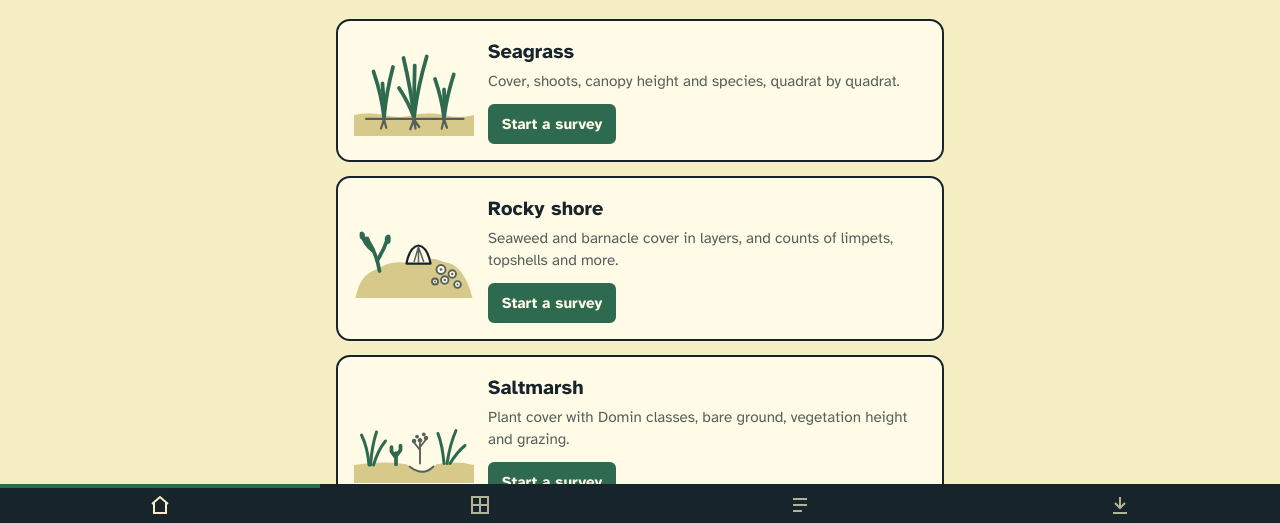
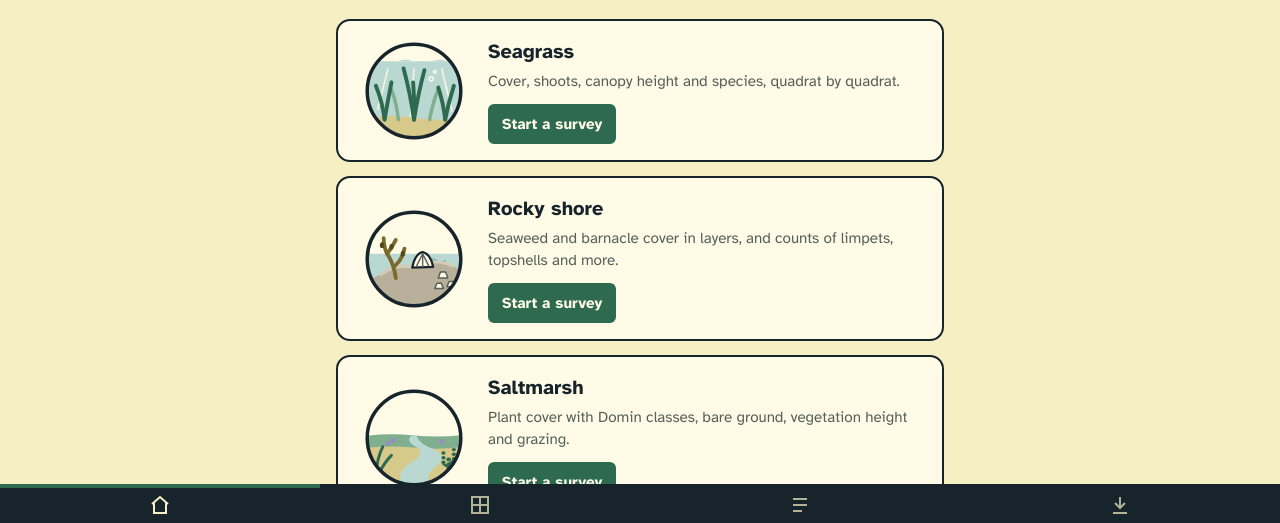
Before and after one commit to ollietidal/QaudratNotes, a plain HTML site: page index.html in a window 1280 px wide. Shown: the part 252-775 px from the top of the page. Drawn offline with Linux system fonts and the light colour scheme.

Commit message:
v0.17.2: round habitat badges
- New round badge illustrations for seagrass, rocky shore and saltmarsh
- Rocky shore wrack recoloured olive-brown (it's a brown alga) and moved in from the edge
- Dark-mode colours for the badges

```diff
--- a/index.html
+++ b/index.html
@@ -33,6 +33,8 @@
   --green-ink: #FFFBE6;
   --green-soft: #CFE3C6;
   --tape: #D9481F;
+  --green2: #7FAF8F; --green3: #1E4D38; --sand: #D6C98A; --sand2: #C2B26F; --rock: #B8B09A; --rock2: #9C9580; --rock3: #D2CBB5;
+  --sea: #B9D8D2; --sea2: #7FB3AB; --lilac: #9C88C9; --wrack: #7B6A2C; --wrack2: #54471A;
   --focus: #1B5FA8;
   --radius-s: 6px;
   --radius-l: 14px;
@@ -48,12 +50,14 @@
     --paper: #10181B; --surface: #18242A; --ink: #F2EBC4; --muted: #A3AB9F;
     --line: #2E3D43; --green: #6FBF8E; --green-ink: #0E1A14; --green-soft: #23402F;
     --tape: #FF7A4D; --focus: #8CC4FF; color-scheme: dark;
+    --sand: #3E4636; --sand2: #59614A; --green2: #3E7A59; --green3: #4E9C70; --rock: #4A5352; --rock2: #343C3B; --rock3: #646F6D; --sea: #24454B; --sea2: #4F8A8F; --lilac: #B6A6E0; --wrack: #A8924F; --wrack2: #7D6B33;
   }
 }
 :root[data-theme="dark"] {
   --paper: #10181B; --surface: #18242A; --ink: #F2EBC4; --muted: #A3AB9F;
   --line: #2E3D43; --green: #6FBF8E; --green-ink: #0E1A14; --green-soft: #23402F;
   --tape: #FF7A4D; --focus: #8CC4FF; color-scheme: dark;
+    --sand: #3E4636; --sand2: #59614A; --green2: #3E7A59; --green3: #4E9C70; --rock: #4A5352; --rock2: #343C3B; --rock3: #646F6D; --sea: #24454B; --sea2: #4F8A8F; --lilac: #B6A6E0; --wrack: #A8924F; --wrack2: #7D6B33;
 }
 *, *::before, *::after { box-sizing: inherit; }
 html { scroll-padding-top: env(safe-area-inset-top, 0px); background: var(--paper); }
@@ -267,6 +271,7 @@ select:focus { border-color: var(--ink); outline: none; }
 .habitats { display: grid; gap: 14px; margin-top: 22px; }
 .habitat-card { background: var(--surface); border: 2px solid var(--ink); border-radius: var(--radius-l); padding: 16px; display: grid; grid-template-columns: 120px 1fr; gap: 14px; align-items: center; }
 .habitat-art { width: 100%; height: auto; display: block; }
+.habitat-art.round { width: 104px; margin: 0 auto; }
 .habitat-card h2 { margin: 0 0 4px; font-size: 1.25rem; }
 .habitat-card p { margin: 0 0 12px; color: var(--muted); font-size: .95rem; }
 @media (max-width: 360px) { .habitat-card { grid-template-columns: 1fr; } .habitat-art { max-width: 180px; margin: 0 auto; } }
@@ -423,18 +428,19 @@ details.about-box, details.about-box * { box-sizing: border-box; }
 
   <div class="habitats">
     <article class="habitat-card">
-      <svg class="habitat-art" viewBox="0 0 160 120" aria-hidden="true">
-        <path d="M0 92 Q20 87 40 92 T80 92 T120 92 T160 92 V120 H0 Z" fill="var(--line)"/>
-        <g fill="none" stroke="var(--green)" stroke-width="5" stroke-linecap="round">
-          <path d="M40 95 Q37 66 26 34"/><path d="M40 95 Q43 62 52 28"/><path d="M40 95 Q40 72 38 50"/>
-          <path d="M80 95 Q76 58 66 16"/><path d="M80 95 Q85 54 97 14"/><path d="M80 95 Q80 62 81 26"/><path d="M80 95 Q72 74 60 56"/>
-          <path d="M120 95 Q117 70 108 44"/><path d="M120 95 Q124 66 133 38"/><path d="M120 95 Q121 76 120 58"/>
-        </g>
-        <g stroke="var(--muted)" stroke-width="3" stroke-linecap="round" fill="none">
-          <path d="M16 97 H146"/>
-          <path d="M40 98 l-4 12 M40 98 l3 11 M80 98 l-5 13 M80 98 l2 12 M80 98 l7 10 M120 98 l-3 12 M120 98 l4 11"/>
-        </g>
-        <g fill="var(--muted)"><circle cx="40" cy="97" r="3"/><circle cx="80" cy="97" r="3"/><circle cx="120" cy="97" r="3"/></g>
+      <svg class="habitat-art round" viewBox="0 0 120 120" aria-hidden="true">
+        <defs><clipPath id="hab-cca"><circle cx="60" cy="60" r="54"/></clipPath></defs>
+  <g clip-path="url(#hab-cca)">
+    <rect width="120" height="120" fill="var(--sea)"/>
+    <rect width="120" height="26" fill="var(--surface)"/>
+    <path d="M0 26 q10 -4 20 0 t20 0 t20 0 t20 0 t20 0 t20 0" fill="var(--sea)"/>
+    <g fill="none" stroke="var(--surface)" stroke-width="2" opacity=".8"><path d="M30 34 L18 82 M60 34 L56 90 M92 34 L104 84"/></g>
+    <path d="M0 92 Q30 86 60 91 T120 90 V120 H0 Z" fill="var(--sand)"/>
+    <g fill="none" stroke="var(--green2)" stroke-width="4" stroke-linecap="round"><path d="M42 93 Q40 74 34 58"/><path d="M78 93 Q82 72 88 58"/></g>
+    <g fill="none" stroke="var(--green)" stroke-width="4.5" stroke-linecap="round"><path d="M26 93 Q24 74 16 54"/><path d="M26 93 Q30 70 34 50"/><path d="M60 93 Q56 64 48 34"/><path d="M60 93 Q65 62 72 36"/><path d="M60 93 Q61 72 59 50"/><path d="M96 93 Q94 74 88 56"/><path d="M96 93 Q100 72 106 54"/></g>
+    <g fill="none" stroke="var(--surface)" stroke-width="1.6"><circle cx="80" cy="46" r="2.4"/><circle cx="84" cy="38" r="1.6"/></g>
+  </g>
+  <circle cx="60" cy="60" r="54" fill="none" stroke="var(--ink)" stroke-width="4"/>
       </svg>
       <div>
         <h2>Seagrass</h2>
@@ -443,18 +449,20 @@ details.about-box, details.about-box * { box-sizing: border-box; }
       </div>
     </article>
     <article class="habitat-card">
-      <svg class="habitat-art" viewBox="0 0 160 120" aria-hidden="true">
-        <path d="M2 112 Q8 80 30 74 Q50 60 74 66 Q96 54 120 64 Q146 66 158 112 Z" fill="var(--line)"/>
-        <g fill="none" stroke="var(--green)" stroke-width="5" stroke-linecap="round">
-          <path d="M34 76 Q30 52 18 34"/><path d="M31 62 Q40 48 46 30"/><path d="M24 48 Q14 40 10 26"/>
-        </g>
-        <g fill="var(--green)"><ellipse cx="17" cy="36" rx="4" ry="6"/><ellipse cx="45" cy="34" rx="4" ry="6"/><ellipse cx="11" cy="29" rx="3.5" ry="5"/></g>
-        <path d="M70 66 Q74 44 86 42 Q98 44 102 66 Z" fill="var(--surface)" stroke="var(--ink)" stroke-width="3" stroke-linejoin="round"/>
-        <g stroke="var(--muted)" stroke-width="2" fill="none"><path d="M86 44 L80 64 M86 44 L86 65 M86 44 L93 64"/></g>
-        <g fill="var(--surface)" stroke="var(--muted)" stroke-width="2.5">
-          <circle cx="116" cy="74" r="6"/><circle cx="131" cy="80" r="5"/><circle cx="121" cy="88" r="5"/><circle cx="138" cy="94" r="4.5"/><circle cx="108" cy="90" r="4"/>
-        </g>
-        <g fill="var(--muted)"><circle cx="116" cy="74" r="1.8"/><circle cx="131" cy="80" r="1.6"/><circle cx="121" cy="88" r="1.6"/><circle cx="138" cy="94" r="1.4"/><circle cx="108" cy="90" r="1.3"/></g>
+      <svg class="habitat-art round" viewBox="0 0 120 120" aria-hidden="true">
+        <defs><clipPath id="hab-ccb"><circle cx="60" cy="60" r="54"/></clipPath></defs>
+  <g clip-path="url(#hab-ccb)">
+    <rect width="120" height="120" fill="var(--surface)"/>
+    <rect y="54" width="120" height="66" fill="var(--sea)"/>
+    <g fill="none" stroke="var(--sea2)" stroke-width="2" stroke-linecap="round"><path d="M76 62 q5 -3 10 0 t10 0"/></g>
+    <path d="M-4 120 Q0 84 22 78 Q40 64 62 70 Q84 58 104 68 Q122 72 126 120 Z" fill="var(--rock)"/>
+    <path d="M22 78 Q40 64 62 70 Q84 58 104 68" fill="none" stroke="var(--rock3)" stroke-width="3.5" stroke-linecap="round"/>
+    <g transform="translate(9 4)"><g fill="none" stroke="var(--wrack)" stroke-width="4.4" stroke-linecap="round"><path d="M30 78 Q28 62 20 50"/><path d="M20 50 Q16 42 16 32"/><path d="M20 50 Q26 42 30 34"/><path d="M29 64 Q38 56 40 44"/></g><g fill="var(--wrack2)"><ellipse cx="14" cy="40" rx="2.4" ry="3.4"/><ellipse cx="25" cy="42" rx="2.4" ry="3.4"/><ellipse cx="38" cy="50" rx="2.4" ry="3.4"/></g></g>
+    <path d="M58 70 Q61 54 70 52 Q79 54 82 69 Z" fill="var(--surface)" stroke="var(--ink)" stroke-width="2.6" stroke-linejoin="round"/>
+    <g stroke="var(--muted)" stroke-width="1.6" stroke-linecap="round"><path d="M70 54 L63 68 M70 54 L70 69 M70 54 L77 68"/></g>
+    <g stroke="var(--muted)" stroke-width="1.8" fill="var(--surface)" stroke-linejoin="round"><path d="M88 82 L90.5 75 L96.5 75 L99 82 Z"/><path d="M98 92 L100.5 86 L105.5 86 L108 92 Z"/><path d="M84 94 L86.5 88 L91.5 88 L94 94 Z"/></g>
+  </g>
+  <circle cx="60" cy="60" r="54" fill="none" stroke="var(--ink)" stroke-width="4"/>
       </svg>
       <div>
         <h2>Rocky shore</h2>
@@ -463,18 +471,18 @@ details.about-box, details.about-box * { box-sizing: border-box; }
       </div>
     </article>
     <article class="habitat-card">
-      <svg class="habitat-art" viewBox="0 0 160 120" aria-hidden="true">
-        <path d="M0 96 Q40 90 70 95 Q78 104 92 104 Q104 104 110 95 Q136 90 160 96 V120 H0 Z" fill="var(--line)"/>
-        <path d="M74 98 Q92 112 106 98" fill="none" stroke="var(--muted)" stroke-width="2.5" stroke-linecap="round"/>
-        <g fill="none" stroke="var(--green)" stroke-width="4" stroke-linecap="round">
-          <path d="M20 96 Q18 72 10 56"/><path d="M22 96 Q24 70 30 52"/><path d="M26 96 Q32 76 42 64"/>
-          <path d="M120 94 Q118 70 112 54"/><path d="M124 94 Q128 68 136 50"/><path d="M128 94 Q138 78 148 70"/>
-        </g>
-        <g fill="none" stroke="var(--green)" stroke-width="5" stroke-linecap="round" stroke-linejoin="round">
-          <path d="M56 95 V80 M56 86 L50 78 M56 84 L62 76 M50 78 V72 M62 76 V70"/>
-        </g>
-        <g stroke="var(--muted)" stroke-width="2.5" stroke-linecap="round"><path d="M88 94 V66 M88 76 L80 66 M88 72 L96 62"/></g>
-        <g fill="var(--muted)"><circle cx="80" cy="64" r="3"/><circle cx="96" cy="60" r="3"/><circle cx="88" cy="63" r="3"/><circle cx="84" cy="58" r="2.5"/><circle cx="93" cy="55" r="2.5"/></g>
+      <svg class="habitat-art round" viewBox="0 0 120 120" aria-hidden="true">
+        <defs><clipPath id="hab-ccc"><circle cx="60" cy="60" r="54"/></clipPath></defs>
+  <g clip-path="url(#hab-ccc)">
+    <rect width="120" height="120" fill="var(--surface)"/>
+    <path d="M0 58 Q30 54 60 57 T120 56 V120 H0 Z" fill="var(--green2)"/>
+    <path d="M0 72 Q30 68 60 71 T120 70 V120 H0 Z" fill="var(--sand)"/>
+    <path d="M57 57 Q50 64 62 70 Q76 78 54 90 Q36 102 50 122 L82 122 Q70 104 84 94 Q104 80 76 70 Q64 64 63 57 Z" fill="var(--sea)"/>
+    <g fill="none" stroke="var(--green)" stroke-width="3.4" stroke-linecap="round"><path d="M14 100 Q12 84 6 72"/><path d="M16 100 Q18 82 24 70"/><path d="M20 100 Q26 88 34 80"/></g>
+    <g fill="var(--green)"><rect x="97.3" y="99.6" width="5.4" height="4.4" rx="2.2"/><rect x="97.3" y="93.9" width="5.4" height="4.4" rx="2.2"/><rect x="97.3" y="88.2" width="5.4" height="4.4" rx="2.2"/><rect x="97.3" y="82.5" width="5.4" height="4.4" rx="2.2"/><rect x="91.6" y="86" width="4.8" height="4" rx="2.2"/><rect x="91.6" y="80.7" width="4.8" height="4" rx="2.2"/><rect x="91.6" y="75.4" width="4.8" height="4" rx="2.2"/><rect x="103.6" y="82" width="4.8" height="4" rx="2.2"/><rect x="103.6" y="76.7" width="4.8" height="4" rx="2.2"/><rect x="103.6" y="71.4" width="4.8" height="4" rx="2.2"/></g><g fill="none" stroke="var(--green)" stroke-width="3" stroke-linecap="round"><path d="M100 94 L94 90 M100 90 L106 86"/></g>
+    <g fill="var(--lilac)"><circle cx="30" cy="66" r="2.6"/><circle cx="36" cy="63" r="2.6"/><circle cx="92" cy="64" r="2.6"/></g>
+  </g>
+  <circle cx="60" cy="60" r="54" fill="none" stroke="var(--ink)" stroke-width="4"/>
       </svg>
       <div>
         <h2>Saltmarsh</h2>
@@ -1191,7 +1199,7 @@ details.about-box, details.about-box * { box-sizing: border-box; }
 <script>
 /* ===== Settings: fill these in before launch ===== */
 const APP_CONFIG = {
-  version: "0.17.1",
+  version: "0.17.2",
   supportUrl: "https://ko-fi.com/quadratnotes",    // e.g. "https://ko-fi.com/yourname" (leave empty to hide)
   contactEmail: "hello@quadratnotes.com",  // leave empty to hide
   // Habitats offered when starting a survey. "mudflat" is built but switched off; add it here to turn it on.
```
Also changed, not shown: 1 other file.
